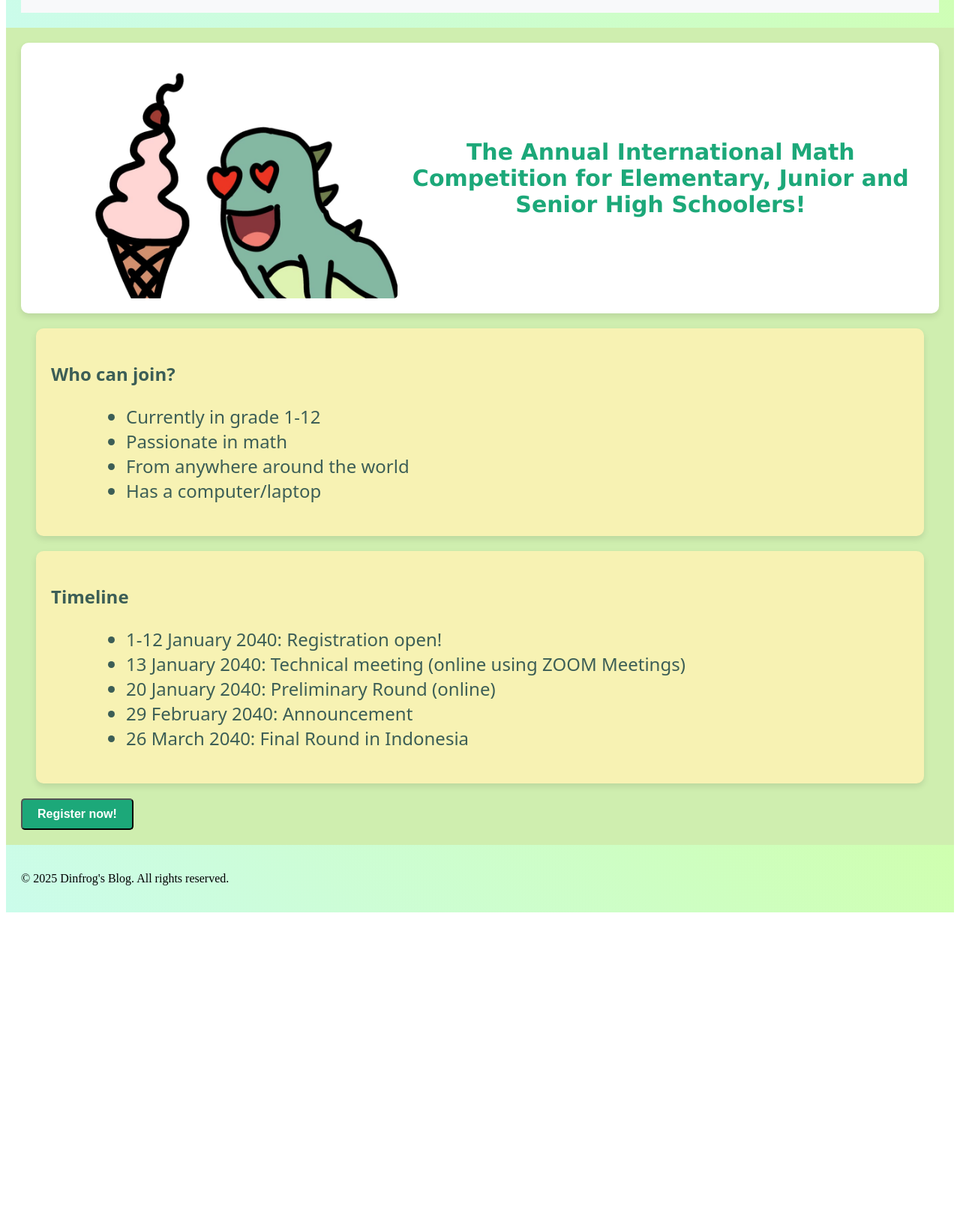
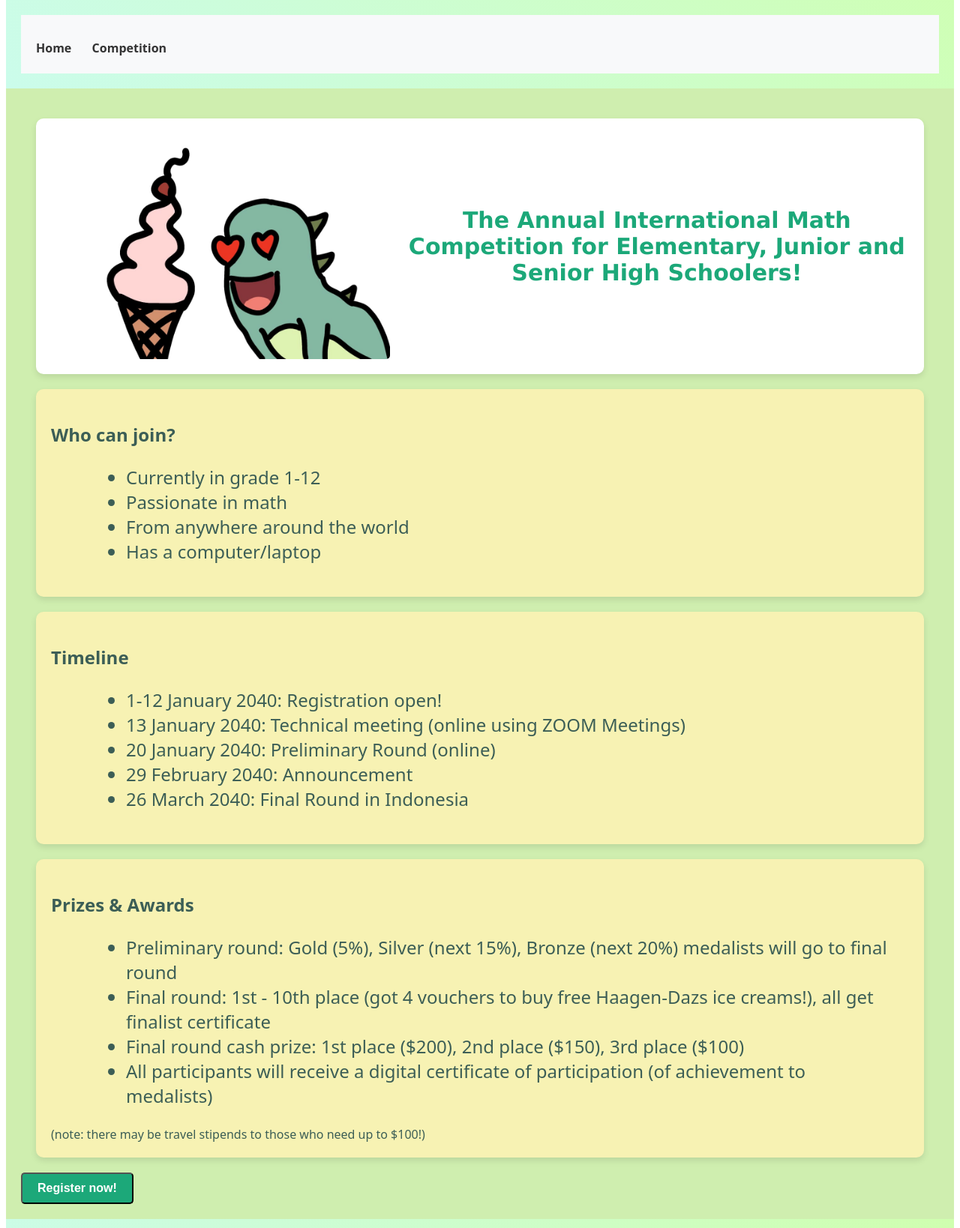
Before and after one commit to shalomi07/topping-project-vs-code, a plain HTML site: page competition.html in a window 1280 px wide. Shown: the part 159-1797 px from the top of the page at 75% size. Before the commit the page ends 1384 px from the top, so only its background shows below. Drawn offline with Linux system fonts and the light colour scheme.

Commit message:
finishing

```diff
--- a/competition.css
+++ b/competition.css
@@ -1,4 +1,5 @@
 header, footer{
+    font-size: 28px;
     margin: 0;
     padding: 20px;
     background-image: linear-gradient(45deg, #cbfceb, #cfffaf);
@@ -28,6 +29,7 @@ nav ul :active {
 
 img {
     max-width: 100%;
+    min-width: 50%;
     height: auto;
     margin: 0 auto;
     border-radius:5px;
@@ -58,6 +60,7 @@ header h1{
     display: grid;
     grid-template-areas:
     "a b";
+    gap: 20px;
     font-family:system-ui, -apple-system, BlinkMacSystemFont, 'Segoe UI', Roboto, Oxygen, Ubuntu, Cantarell, 'Open Sans', 'Helvetica Neue', sans-serif;
     align-items: center;
     justify-content: center;
@@ -65,6 +68,7 @@ header h1{
     background-color: #ffffff;
     border-radius: 10px;
     box-shadow: 0 4px 8px rgba(0,0,0,0.1);
+    margin: 20px;
 }
 .dinfrogimage{
     grid-area: a;
@@ -75,9 +79,15 @@ header h1{
     padding: 20px;
     font-size: 24px;
 }
-@media (max-width: 500px) {
+@media (max-width: 800px) {
     .aboutdinfrog, .requirement ul {
         font-size: 18px;
+    }
+    .competition h2{
+        font-size: 25px;
+    }
+    header{
+        font-size: 24px;
     }
 }
 
@@ -106,6 +116,11 @@ header h1{
     padding-left: 100px;
     padding-right: 25px;
     font-size: 24px;
+}
+
+.requirment b{
+    font-size: 28px;
+    color: #1ca879;
 }
 
 button {
--- a/competition.html
+++ b/competition.html
@@ -42,6 +42,16 @@
                         <li>26 March 2040: Final Round in Indonesia</li>
                     </ul>
                 </div>
+                <div class="requirement">
+                    <h3>Prizes & Awards</h3>
+                    <ul>
+                        <li>Preliminary round: Gold (5%), Silver (next 15%), Bronze (next 20%) medalists will go to final round</li>
+                        <li>Final round: 1st - 10th place (got 4 vouchers to buy free Haagen-Dazs ice creams!), all get finalist certificate</li>
+                        <li>Final round cash prize: 1st place ($200), 2nd place ($150), 3rd place ($100)</li>
+                        <li>All participants will receive a digital certificate of participation (of achievement to medalists)</li>
+                    </ul>
+                    (note: there may be travel stipends to those who need up to $100!)
+                </div>
             </section>
                     <button id="registershow" class="dinfrogugly">Register now!</button>
                     <div id="popup">
@@ -53,7 +63,7 @@
             <p>&copy; 2025 Dinfrog's Blog. All rights reserved.</p>
         </footer>
         <script>
-            document.getElementById("registershow").addEventListener("Click", function(r){
+            document.getElementById("registershow").addEventListener("click", function(r){
                 document.getElementById("popup").style.display = "block";
                 r.preventDefault();
             });
@@ -61,3 +71,7 @@
                 document.getElementById("popup").style.display = "none";
                 r.preventDefault();
             });
+        </script>
+    </main>
+            </body>
+            </html>
```
Also changed, not shown: index.html (+1 -1 lines).
